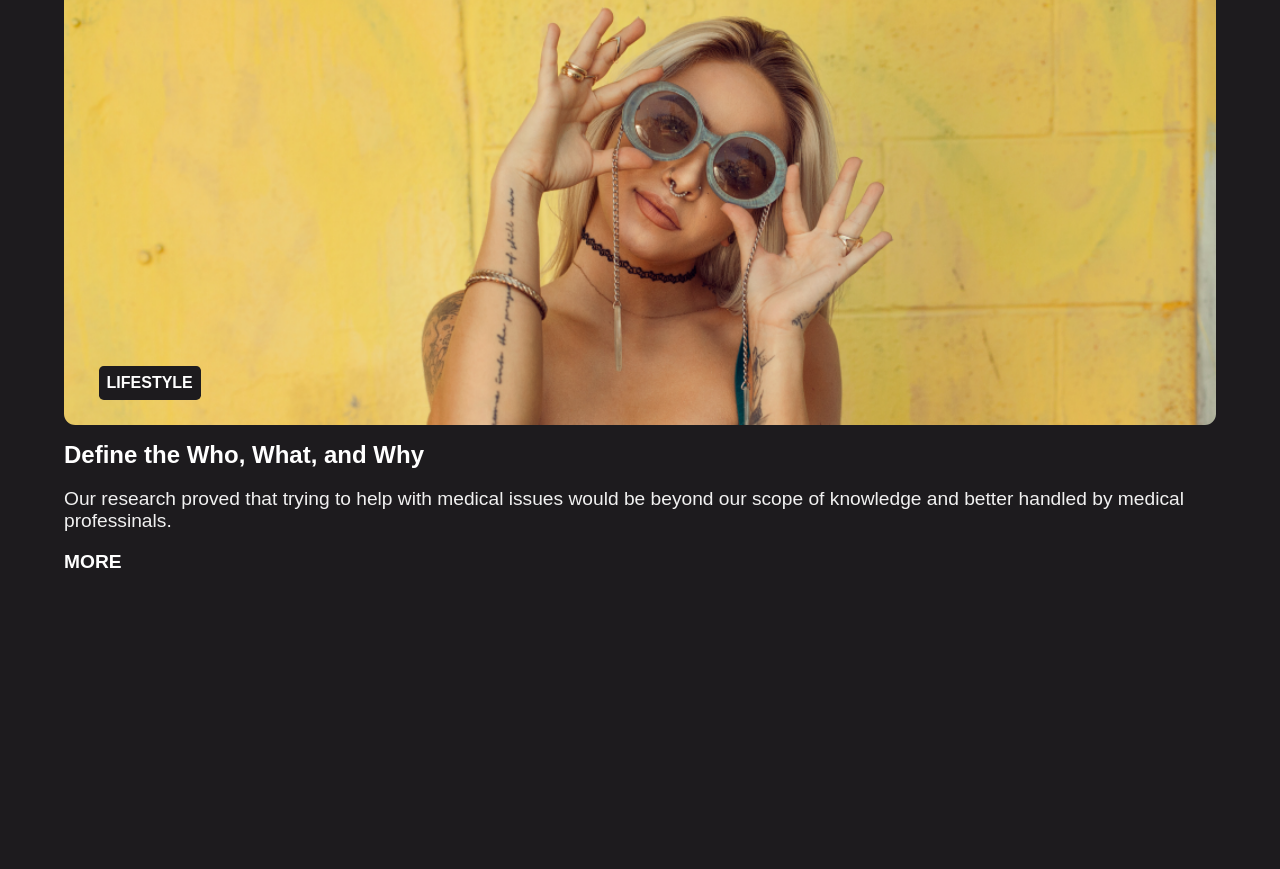
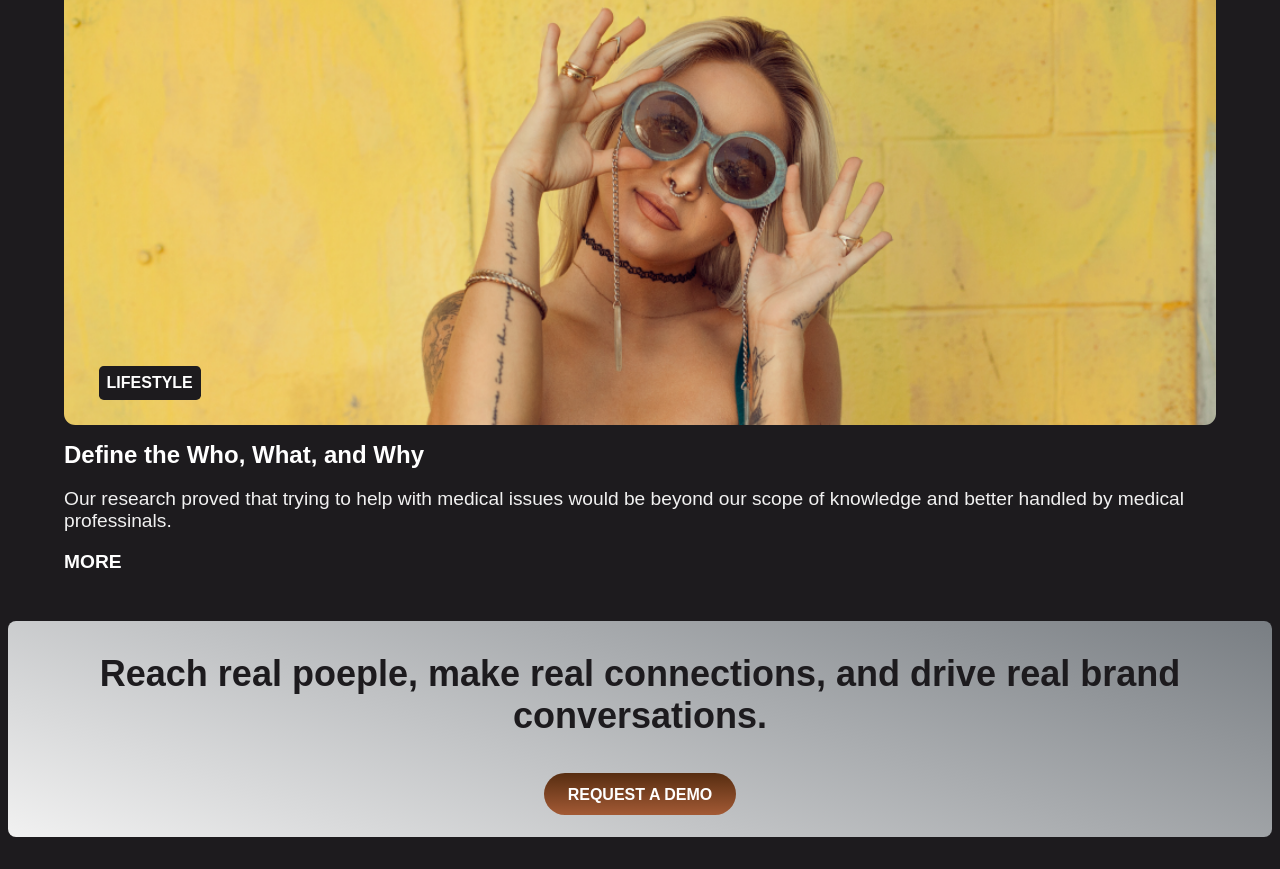
Before and after one commit to VishnuDileesh/LandingPage01-project15, a plain HTML site: page index.html in a window 1280 px wide. Shown: the part 6553-7422 px from the top of the page. Before the commit the page ends 7142 px from the top, so only its background shows below. Drawn offline with Linux system fonts and the light colour scheme; some icons are missing; a web font is replaced by a local one.

Commit message:
Add - cta section

```diff
--- a/index.html
+++ b/index.html
@@ -191,14 +191,16 @@
                     <a class="btn-link" href="">More <i class="lni lni-arrow-right"></i></a>
                 </div>
             </div>
-
-
-
-
-
-
         </div>
     </main>
+
+    <section class="cta-sec">
+        <div class="cta-container">
+            <h2>Reach real poeple, make real connections, and drive real brand conversations.</h2>
+
+            <a class="btn btn-cta" href="">Request A Demo</a>
+        </div>
+    </section>
 
 </body>
 
--- a/style.css
+++ b/style.css
@@ -172,3 +172,31 @@ span.card-tag {
 .card-title {
     margin-top: 1rem;
 }
+
+.cta-sec {
+    margin: 2rem .5rem;
+}
+
+.cta-container {
+    /*background-color: #f1f1f1;*/
+    background-image: linear-gradient(200deg, #797e83, #f1f1f1);
+    padding: 2rem;
+    border-radius: .5rem;
+    color: #1d1b1e;
+    text-align: center;
+    font-size: 1.5rem;
+}
+
+.cta-container h2 {
+    margin-bottom: 2.5rem;
+}
+
+.btn-cta {
+    /*background-color: #EE8D1F;*/
+    padding: .8rem 1.5rem;
+    background-image: linear-gradient(180deg, #572d11, #a35a35);
+    border-radius: 50px;
+    text-transform: uppercase;
+    font-size: 1rem;
+    font-weight: 700;
+}
```
